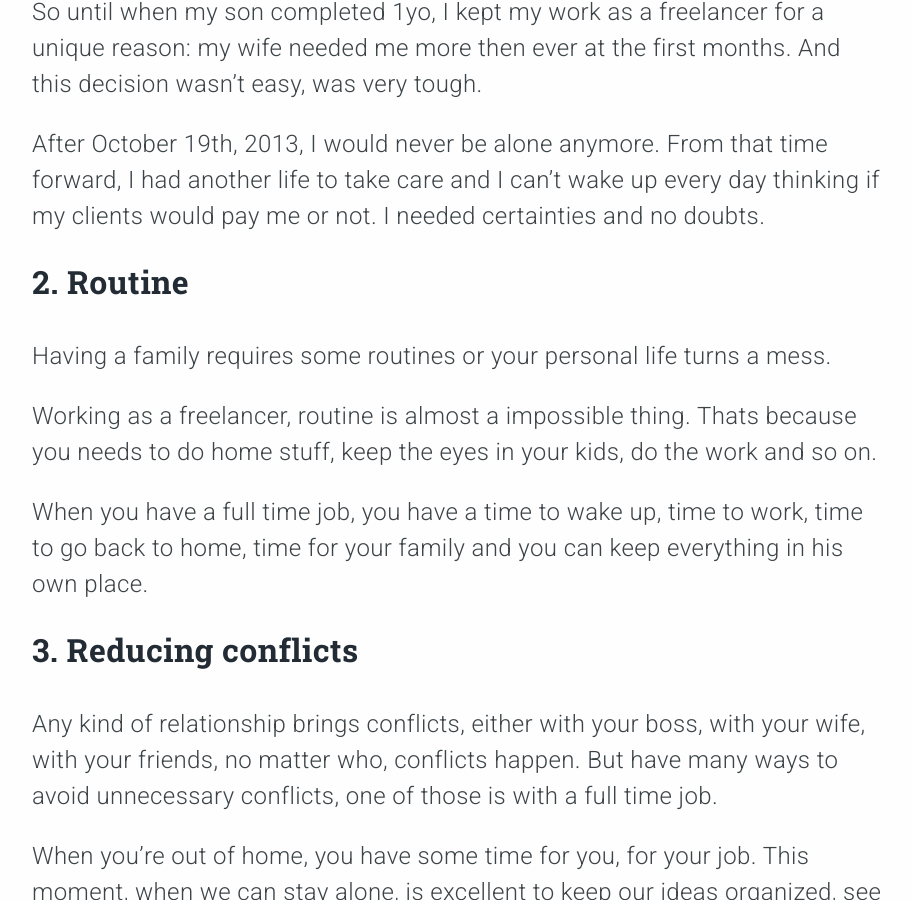
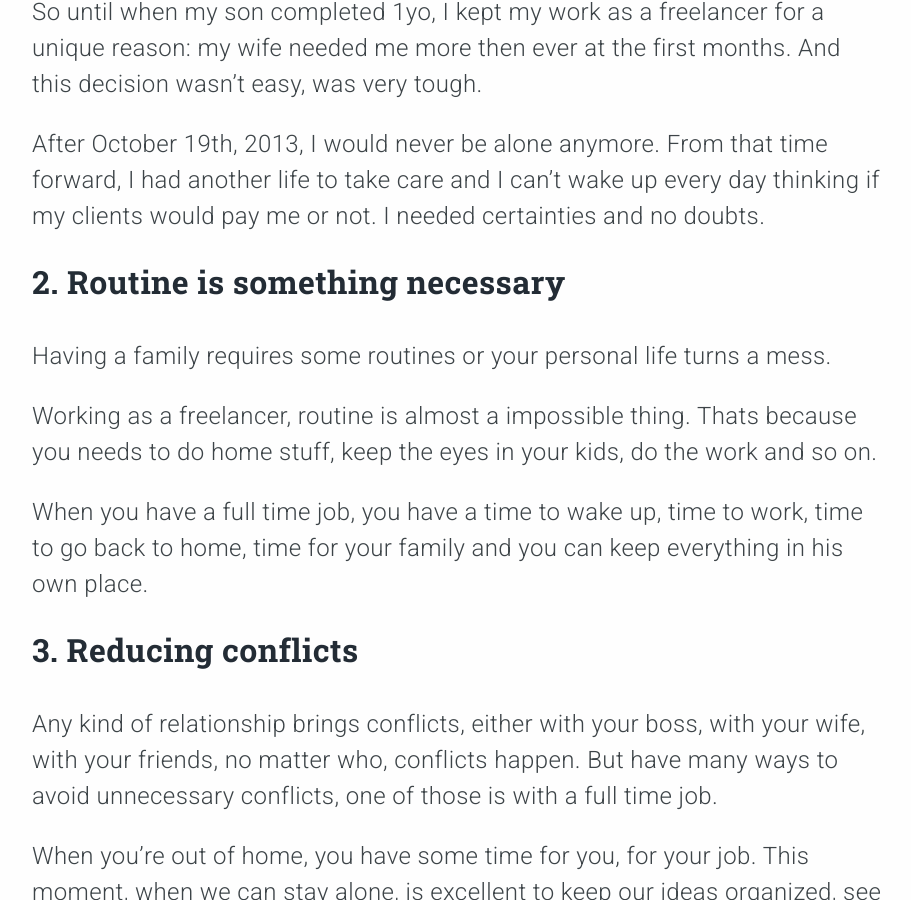
Before and after one commit to filipesf/filipesf.github.io, a Jekyll site: the page built from _posts/2015-02-26-have-their-own-business-or-work-for-someone-else-do-the-right-thing.md, in a window 1280 px wide and 900 px high, scrolled down 953 px. Shown: the whole window, without its empty margins (183-1094 px from the left). Built offline with Jekyll 4.4.1, drawn with Linux system fonts in a browser that asks for light colours; nearby versions of some CDN libraries; comment, search, counter and statistics services are not loaded.

Commit message:
new cover and fixed title

```diff
--- a/_posts/2015-02-26-have-their-own-business-or-work-for-someone-else-do-the-right-thing.md
+++ b/_posts/2015-02-26-have-their-own-business-or-work-for-someone-else-do-the-right-thing.md
@@ -21,7 +21,7 @@ So until when my son completed 1yo, I kept my work as a freelancer for a unique
 
 After October 19th, 2013, I would never be alone anymore. From that time forward, I had another life to take care and I can't wake up every day thinking if my clients would pay me or not. I needed certainties and no doubts.
 
-<h3 class="article__heading">2. Routine</h3>
+<h3 class="article__heading">2. Routine is something necessary</h3>
 
 Having a family requires some routines or your personal life turns a mess.
 
```
Also changed, not shown: img/own-business-or-others-company.jpg, 3 other files.
